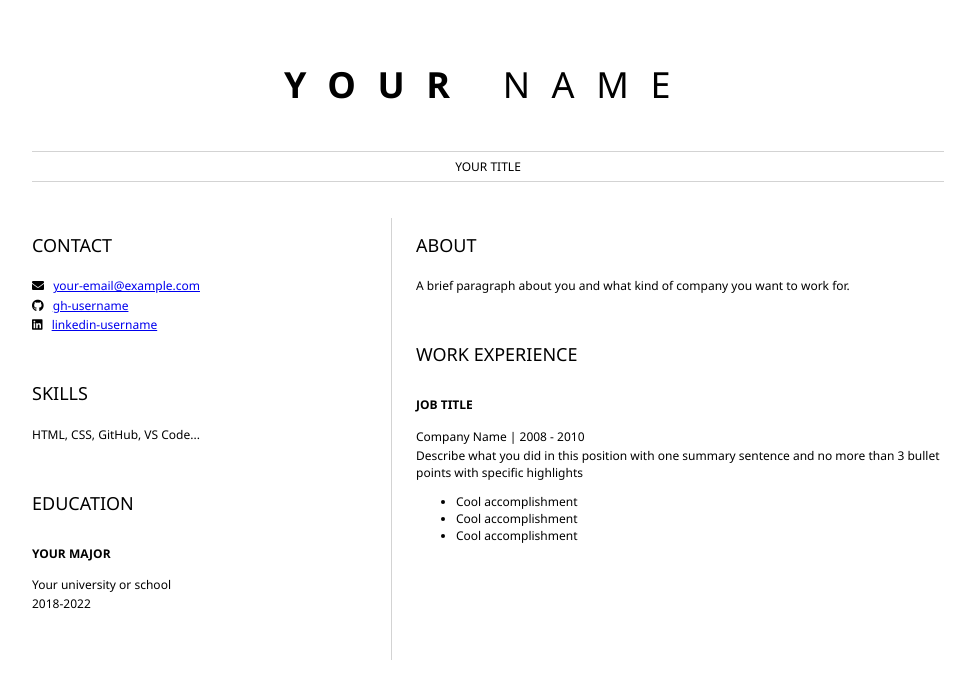
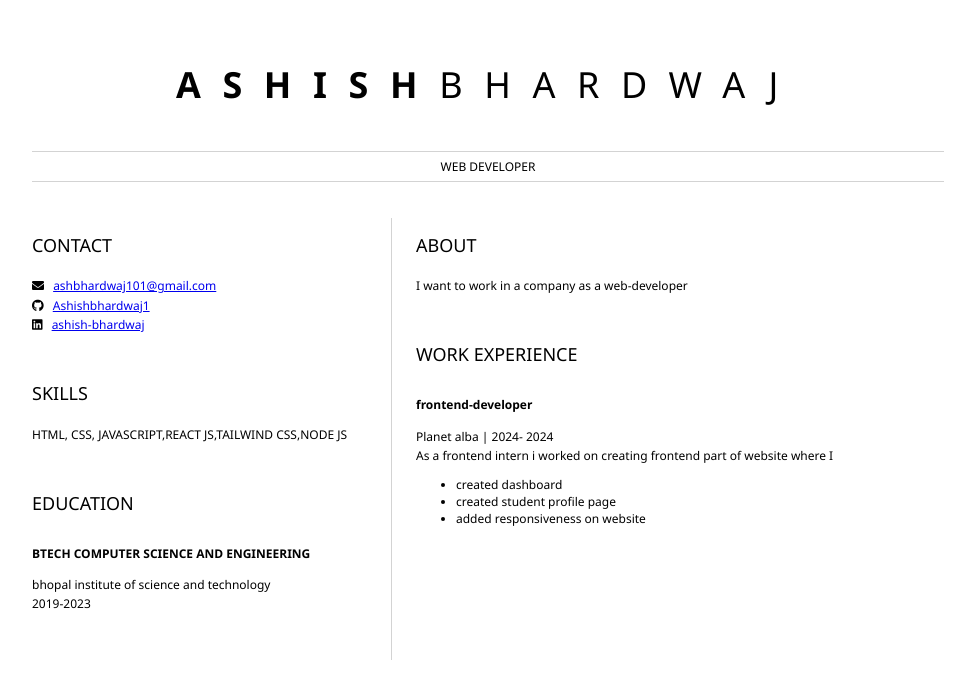
Before and after one commit to AshishBhardwaj1/web-training-assignment, a plain HTML site: page index.html in a window 1280 px wide. Shown: the whole page, without its empty margins (152-1123 px from the left). Drawn offline with Linux system fonts and the light colour scheme.

Commit message:
updated information

```diff
--- a/index.html
+++ b/index.html
@@ -3,7 +3,7 @@
   <head>
     <meta charset="UTF-8" />
     <meta name="viewport" content="width=device-width, initial-scale=1.0" />
-    <title>you resume</title>
+    <title>your resume</title>
 
     <link href="styles.css" rel="stylesheet" />
     <link
@@ -13,9 +13,9 @@
   </head>
   <body>
     <header id="header">
-      <h1><strong>YOUR</strong>  NAME</h1>
+      <h1><strong>ASHISH</strong>BHARDWAJ</h1>
       <hr />
-      YOUR TITLE
+      WEB DEVELOPER
       <hr />
     </header>
     <main>
@@ -25,27 +25,27 @@
 
           <p>
             <i class="fa fa-envelope" aria-hidden="true"></i>
-            <a href="mailto:your-email@example.com">your-email@example.com</a>
+            <a href="mailto:ashbhardwaj101@gmail.com">ashbhardwaj101@gmail.com</a>
           </p>
           <p>
             <i class="fab fa-github" aria-hidden="true"></i>
-            <a href="github.com/gh-username">gh-username</a>
+            <a href="github.com/ashish-bhardwaj">Ashishbhardwaj1</a>
           </p>
           <p>
             <i class="fab fa-linkedin" aria-hidden="true"></i>
-            <a href="linkedin.com/linkedin-username">linkedin-username</a>
+            <a href="linkedin.com/ashish-bhardwaj">ashish-bhardwaj</a>
           </p>
         </section>
         <section>
           <h2>SKILLS</h2>
-          <p>HTML, CSS, GitHub, VS Code...</p>
+          <p>HTML, CSS, JAVASCRIPT,REACT JS,TAILWIND CSS,NODE JS</p>
         </section>
         <section>
           <h2>EDUCATION</h2>
 
-          <h3><strong>YOUR MAJOR</strong></h3>
-          <p>Your university or school</p>
-          <p>2018-2022</p>
+          <h3><strong>BTECH COMPUTER SCIENCE AND ENGINEERING</strong></h3>
+          <p>bhopal institute of science and technology</p>
+          <p>2019-2023</p>
         </section>
       </article>
       <article id="right">
@@ -53,23 +53,21 @@
           <h2>ABOUT</h2>
 
           <p>
-            A brief paragraph about you and what kind of company you want to
-            work for.
+            I want to work in a company as a web-developer
           </p>
         </section>
         <section>
           <h2>WORK EXPERIENCE</h2>
 
-          <h3><strong>JOB TITLE</strong> </h3>
-          <p>Company Name | 2008 - 2010</p>
+          <h3><strong>frontend-developer </strong> </h3>
+          <p>Planet alba | 2024- 2024</p>
           <p>
-            Describe what you did in this position with one summary sentence and
-            no more than 3 bullet points with specific highlights
+           As a frontend intern i worked on creating frontend part of website where I
           </p>
           <ul>
-            <li>Cool accomplishment</li>
-            <li>Cool accomplishment</li>
-            <li>Cool accomplishment</li>
+            <li>created dashboard</li>
+            <li>created student profile page</li>
+            <li>added responsiveness on website</li>
           </ul>
         </section>
       </article>
```
